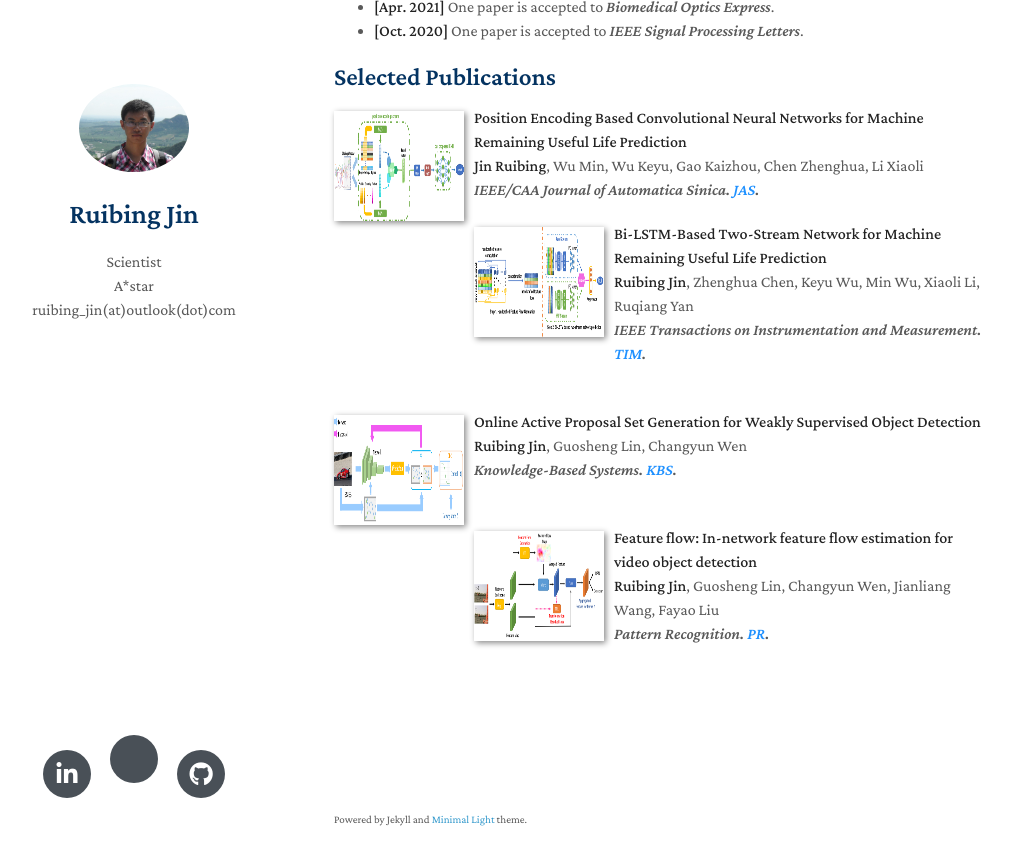
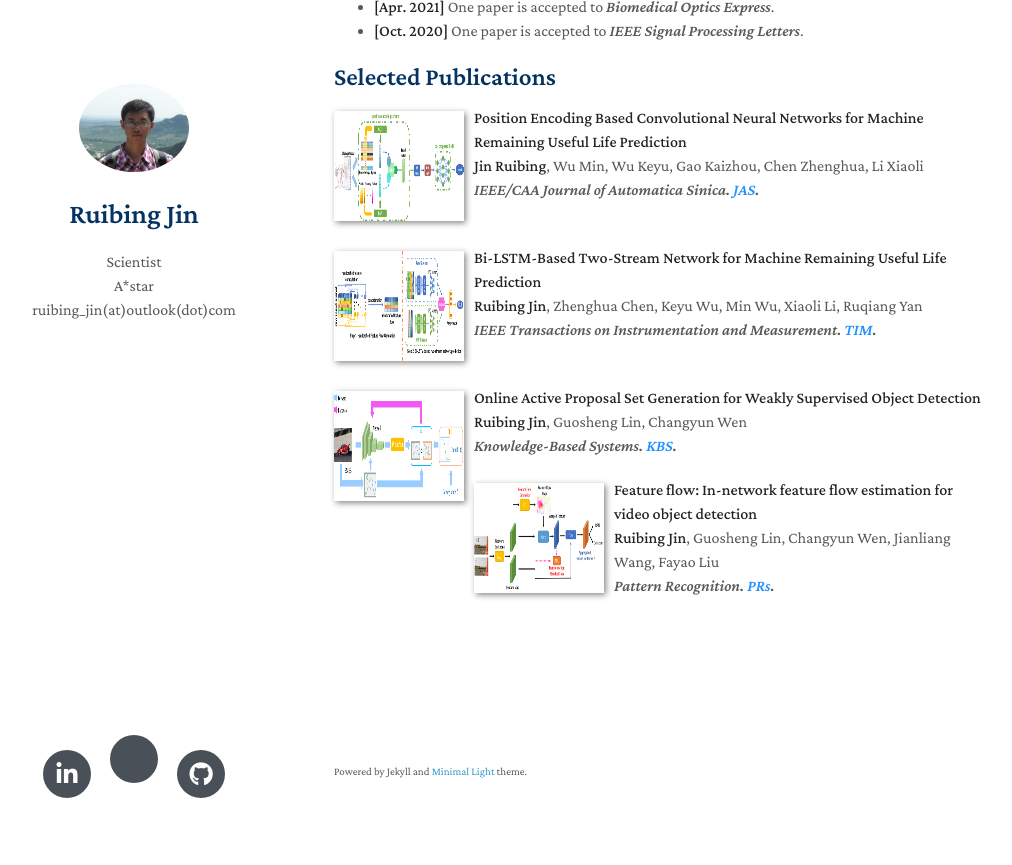
Before and after one commit to ruibing-jin/ruibing-jin.github.io, a Jekyll site: the page built from index.md, in a window 1280 px wide and 900 px high, scrolled down 691 px. Shown: the top 865 px of the window, without its empty margins (136-1148 px from the left). Built offline with Jekyll 4.4.1, drawn with Linux system fonts in a browser that asks for light colours; nearby versions of some CDN libraries; a style sheet for code colours, icons or effects is not loaded; our own code applies the rules of GitHub Pages for plain Markdown files.

Commit message:
Update index.md

```diff
--- a/index.md
+++ b/index.md
@@ -31,6 +31,7 @@ My research interests include computer vision, machine learning and time series
 <br />
 <em>IEEE/CAA Journal of Automatica Sinica. <strong><i style="color:#1e90ff">JAS</i></strong>.</em>
 <br />
+<br/>
 </p>
 </div>
 
@@ -56,7 +57,6 @@ My research interests include computer vision, machine learning and time series
 <br />
 <em>Knowledge-Based Systems. <strong><i style="color:#1e90ff">KBS</i></strong>.</em>
 <br />
-<br/>
 </p>
 </div>
 
@@ -67,7 +67,7 @@ My research interests include computer vision, machine learning and time series
 <br />
 <strong>Ruibing Jin</strong>, Guosheng Lin, Changyun Wen, Jianliang Wang, Fayao Liu
 <br />
-<em>Pattern Recognition. <strong><i style="color:#1e90ff">PR</i></strong>.</em>
+<em>Pattern Recognition. <strong><i style="color:#1e90ff">PRs</i></strong>.</em>
 <br />
 <br/>
 </p>
```
